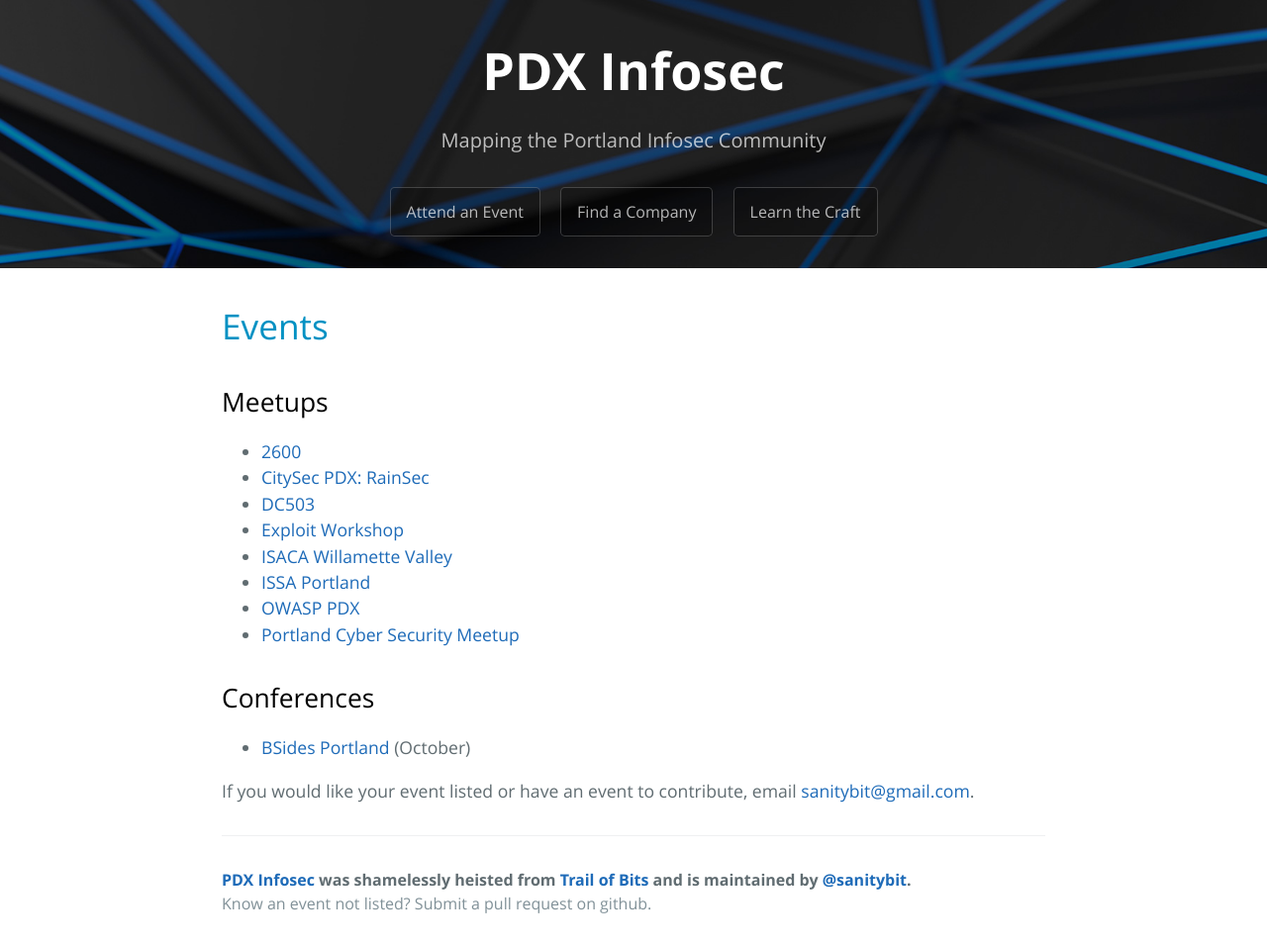
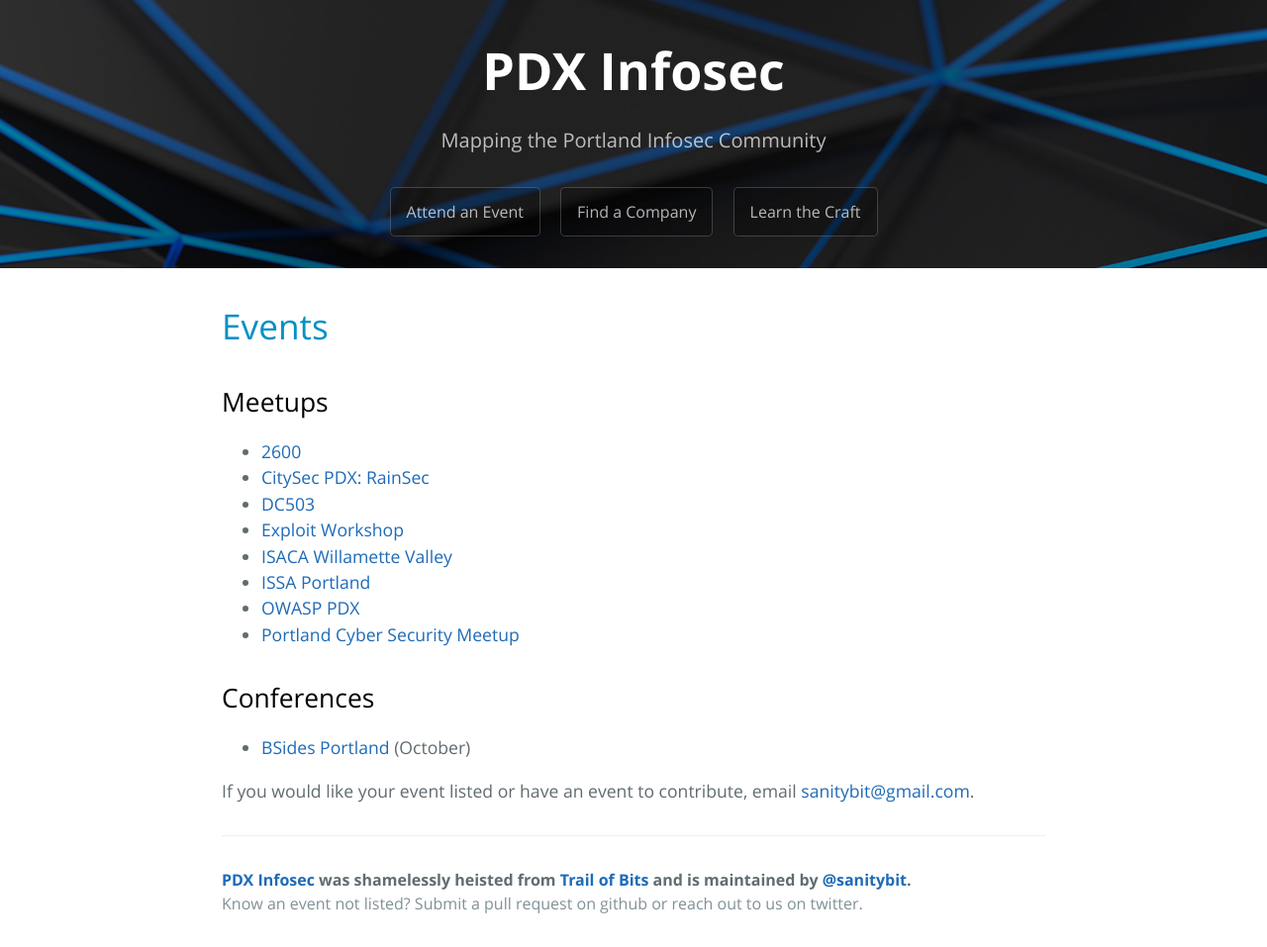
Before and after one commit to sanitybit/pdx-infosec, a Jekyll site: the page built from README.md, in a window 1280 px wide. Shown: the whole page at 99% size. Built offline with Jekyll 4.4.1, drawn with Linux system fonts in a browser that asks for light colours; our own code applies the rules of GitHub Pages for plain Markdown files.

Commit message:
Update contributing message.

```diff
--- a/_includes/footer.html
+++ b/_includes/footer.html
@@ -1,4 +1,4 @@
       <footer class="site-footer">
         <span class="site-footer-owner"><a href="https://github.com/sanitybit/pdx-infosec">PDX Infosec</a> was shamelessly heisted from <a href="https://github.com/trailofbits">Trail of Bits</a> and is maintained by <a href="https://twitter.com/sanitybit">@sanitybit</a>.</span>
-        <span class="site-footer-credits">Know {{ page.footer }} not listed? Submit a pull request on github.
+        <span class="site-footer-credits">Know {{ page.footer }} not listed? Submit a pull request on github or reach out to us on twitter.
       </footer>
```
